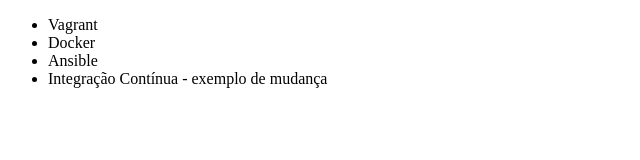
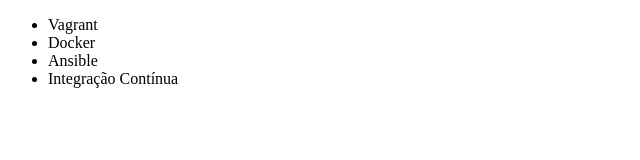
Before and after one commit to leomassoni/git-treining, a plain HTML site: page index.html in a window 1280 px wide. Shown: the whole page, without its empty margins (0-640 px from the left). Drawn offline with Linux system fonts and the light colour scheme.

Commit message:
remover exmeplo de modificação

```diff
--- a/index.html
+++ b/index.html
@@ -9,7 +9,7 @@
         <li>Vagrant</li>
         <li>Docker</li>
         <li>Ansible</li>
-        <li>Integração Contínua - exemplo de mudança</li>
+        <li>Integração Contínua</li>
     </ul>
 </body>
 </html>
```
